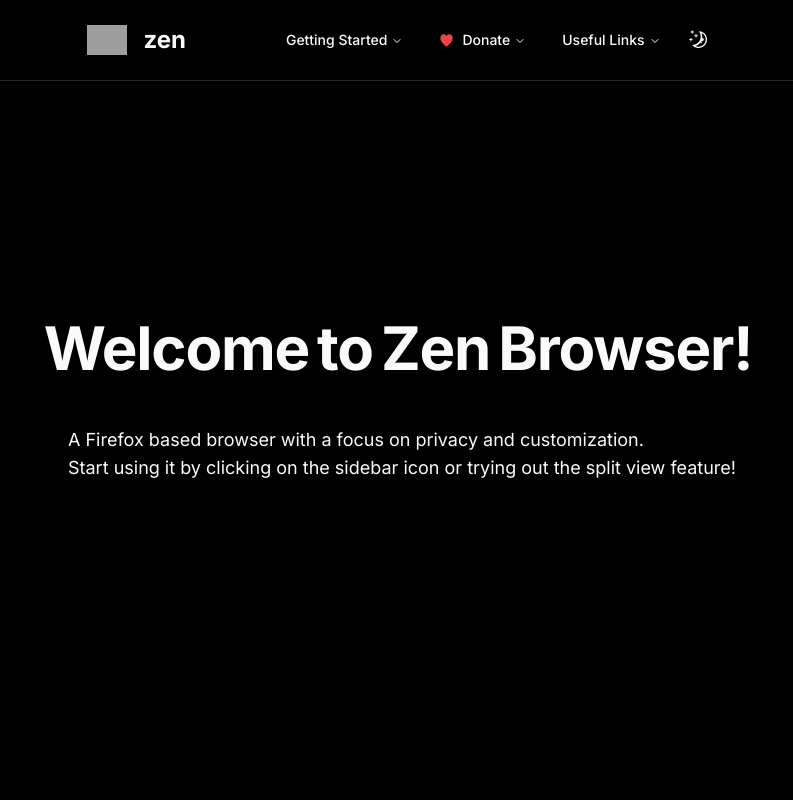
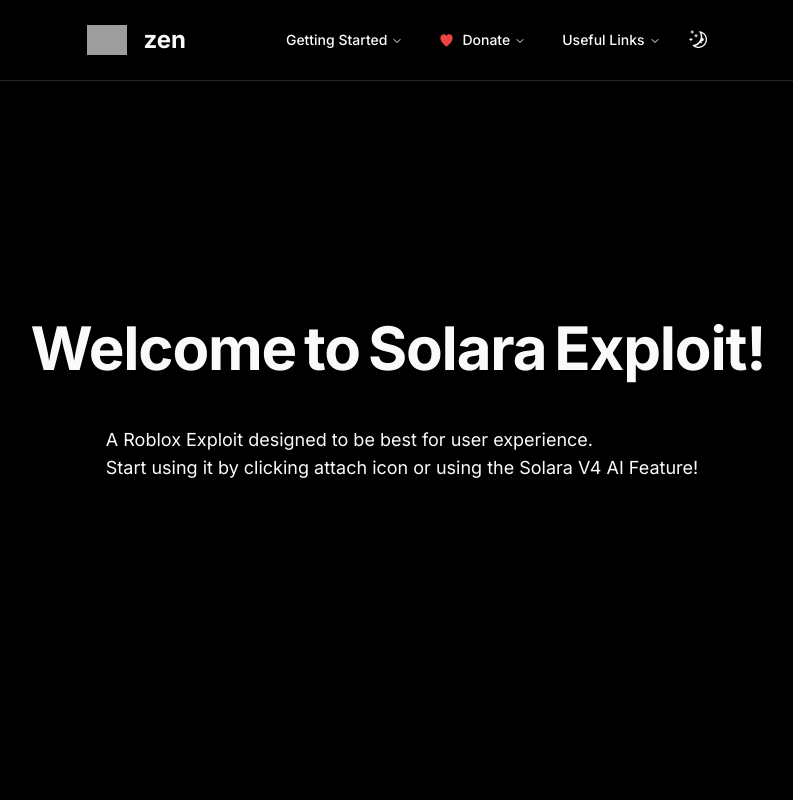
Before and after one commit to ItzMaro/SolaraDev.gg, a Next.js app: page /welcome in a window 1280 px wide. Shown: the top 800 px of the page, without its empty margins (238-1031 px from the left). Built offline with nearby package versions, Linux system fonts and the light colour scheme; grey boxes are pictures that could not be loaded.

Commit message:
Update welcome.tsx

```diff
--- a/src/components/welcome.tsx
+++ b/src/components/welcome.tsx
@@ -5,8 +5,8 @@
 export default function WelcomePage() {
   return (
     <div className="w-full relative min-h-screen flex flex-col items-center justify-center">
-      <WordPullUp className="text-6xl text-center" words="Welcome to Zen Browser!" />
-      <p className="max-w-90 text-lg mt-12">A Firefox based browser with a focus on privacy and customization.<br/>Start using it by clicking on the sidebar icon or trying out the split view feature!</p>
+      <WordPullUp className="text-6xl text-center" words="Welcome to Solara Exploit!" />
+      <p className="max-w-90 text-lg mt-12">A Roblox Exploit designed to be best for user experience.<br/>Start using it by clicking attach icon or using the Solara V4 AI Feature!</p>
     </div>
   );
 }
```
